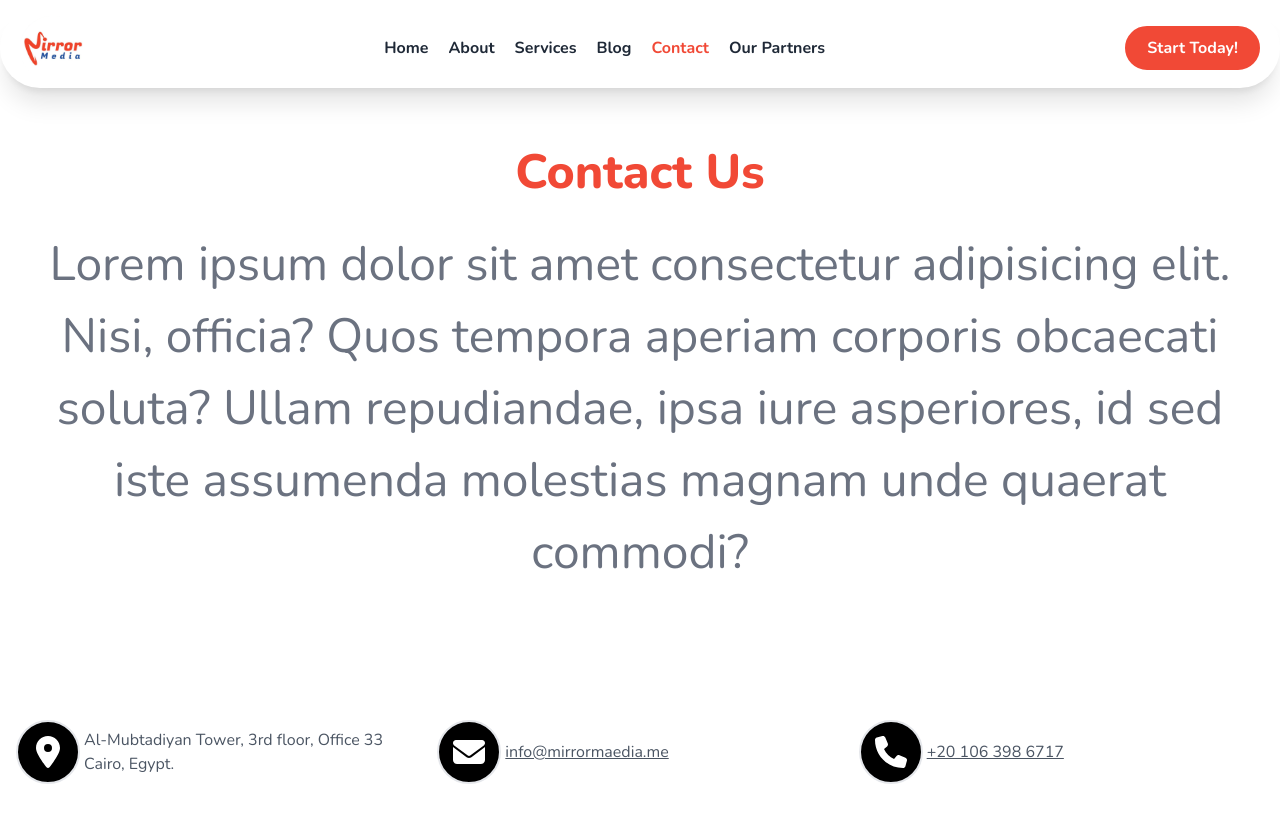
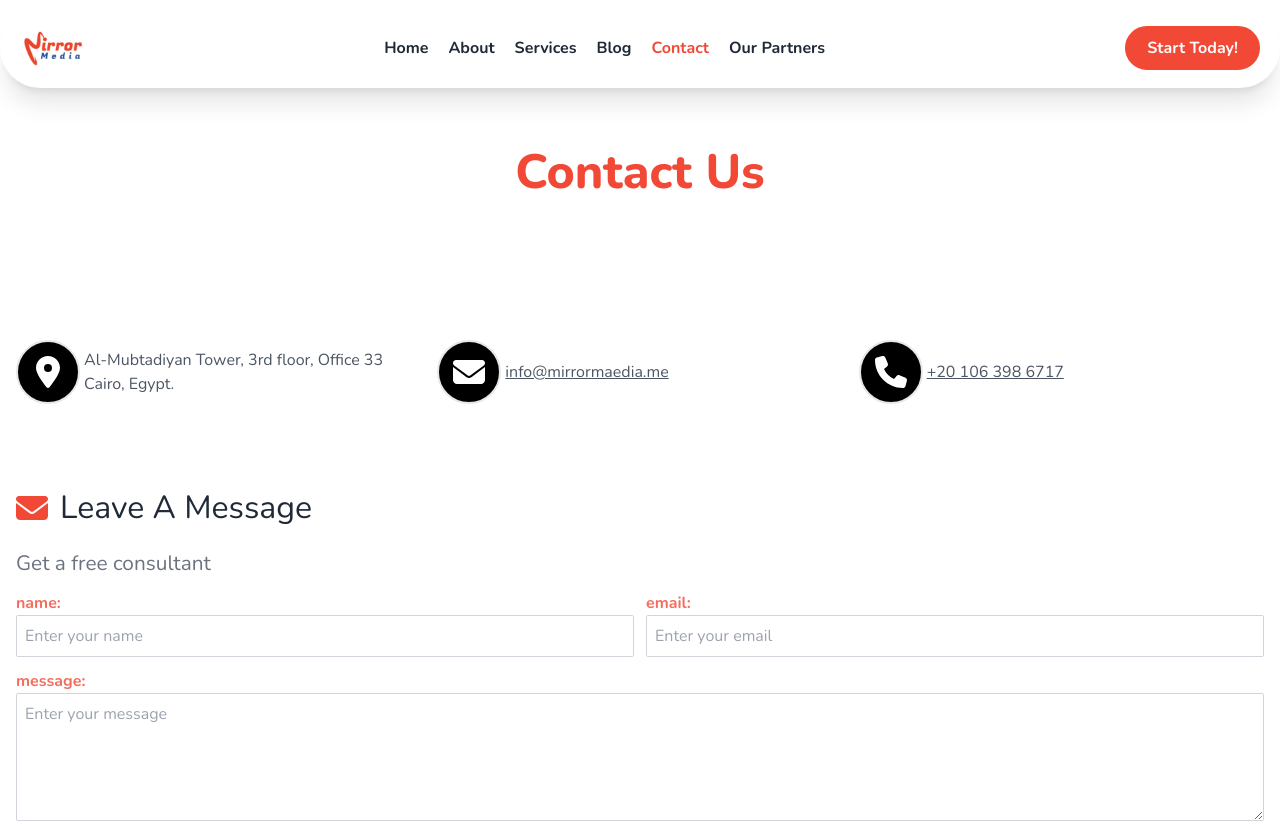
Before and after one commit to neutroon/mirror-media-react, a React (Vite) app: page /contact in a window 1280 px wide. Shown: the top 823 px of the page. Built offline with nearby package versions, Linux system fonts and the light colour scheme.

Commit message:
make description of title dynamic as a prop

```diff
--- a/src/components/PageTitle/PageTitle.jsx
+++ b/src/components/PageTitle/PageTitle.jsx
@@ -1,15 +1,10 @@
 import React from "react";
 
-const PageTitle = ({ title = "Test" }) => {
+const PageTitle = ({ title = "Test", description = "" }) => {
   return (
     <div className="text-center">
-      <h1 className="text-primary font-extrabold text-[3rem] ">{title}</h1>
-      <p className="text-gray-500 my-5">
-        Lorem ipsum dolor sit amet consectetur adipisicing elit. Nisi, officia?
-        Quos tempora aperiam corporis obcaecati soluta? Ullam repudiandae, ipsa
-        iure asperiores, id sed iste assumenda molestias magnam unde quaerat
-        commodi?
-      </p>
+      <h1 className="text-primary font-extrabold">{title}</h1>
+      <p className="text-gray-500 my-5">{description}</p>
     </div>
   );
 };
```
